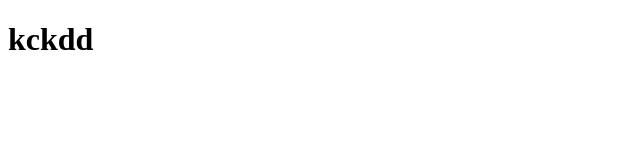
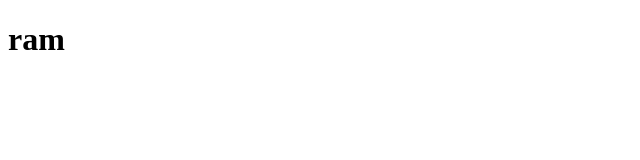
Before and after one commit to Ramkrashna7440/FormProject_HtmlCss, a plain HTML site: page index.html in a window 1280 px wide. Shown: the full height of the page, 0-640 px from the left. Drawn offline with Linux system fonts and the light colour scheme.

Commit message:
h1 tag Name change

```diff
--- a/index.html
+++ b/index.html
@@ -6,6 +6,7 @@
     <title>Document</title>
 </head>
 <body>
-    <h1>kckdd</h1>
+    <h1>ram
+    </h1>
 </body>
 </html>
```
